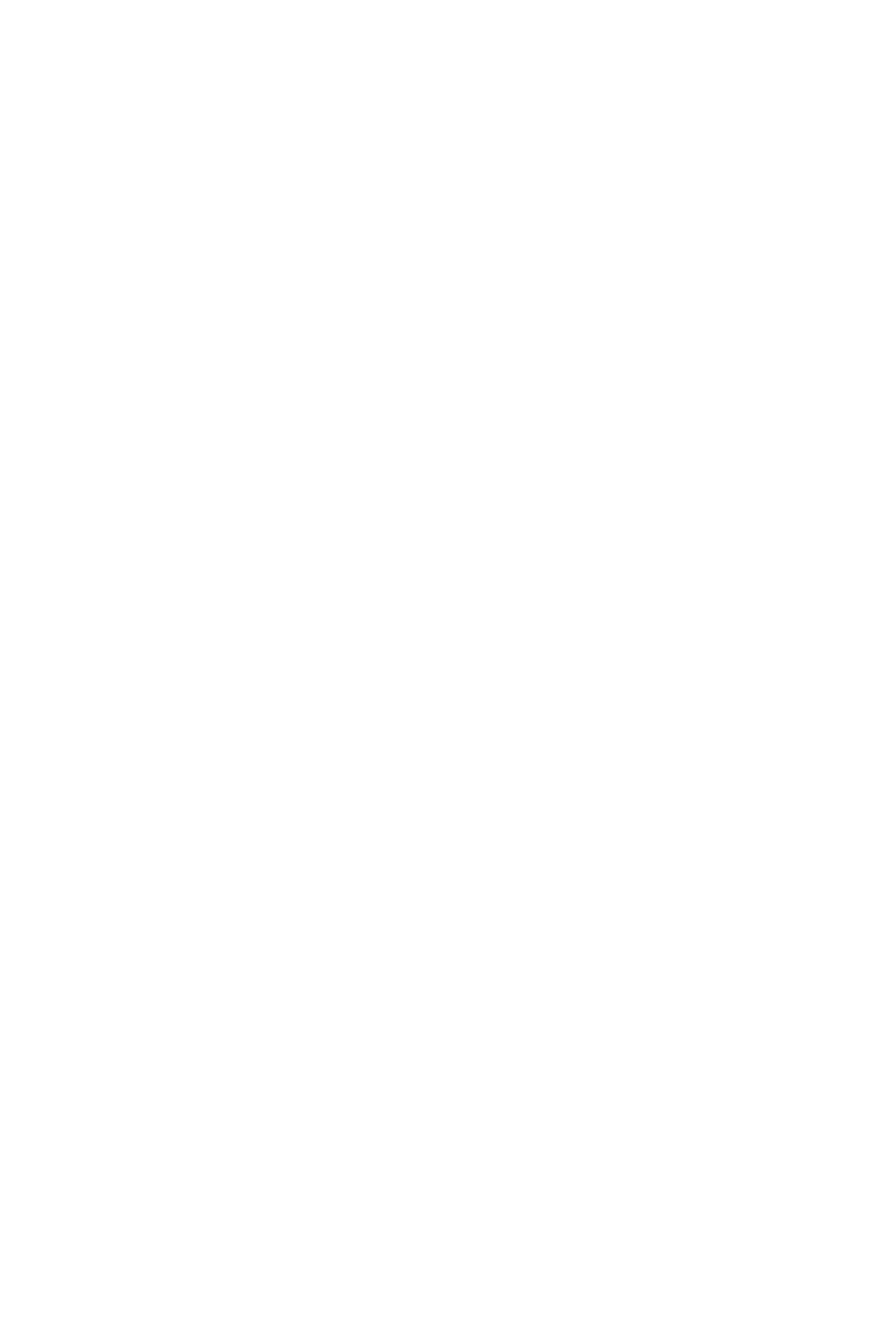
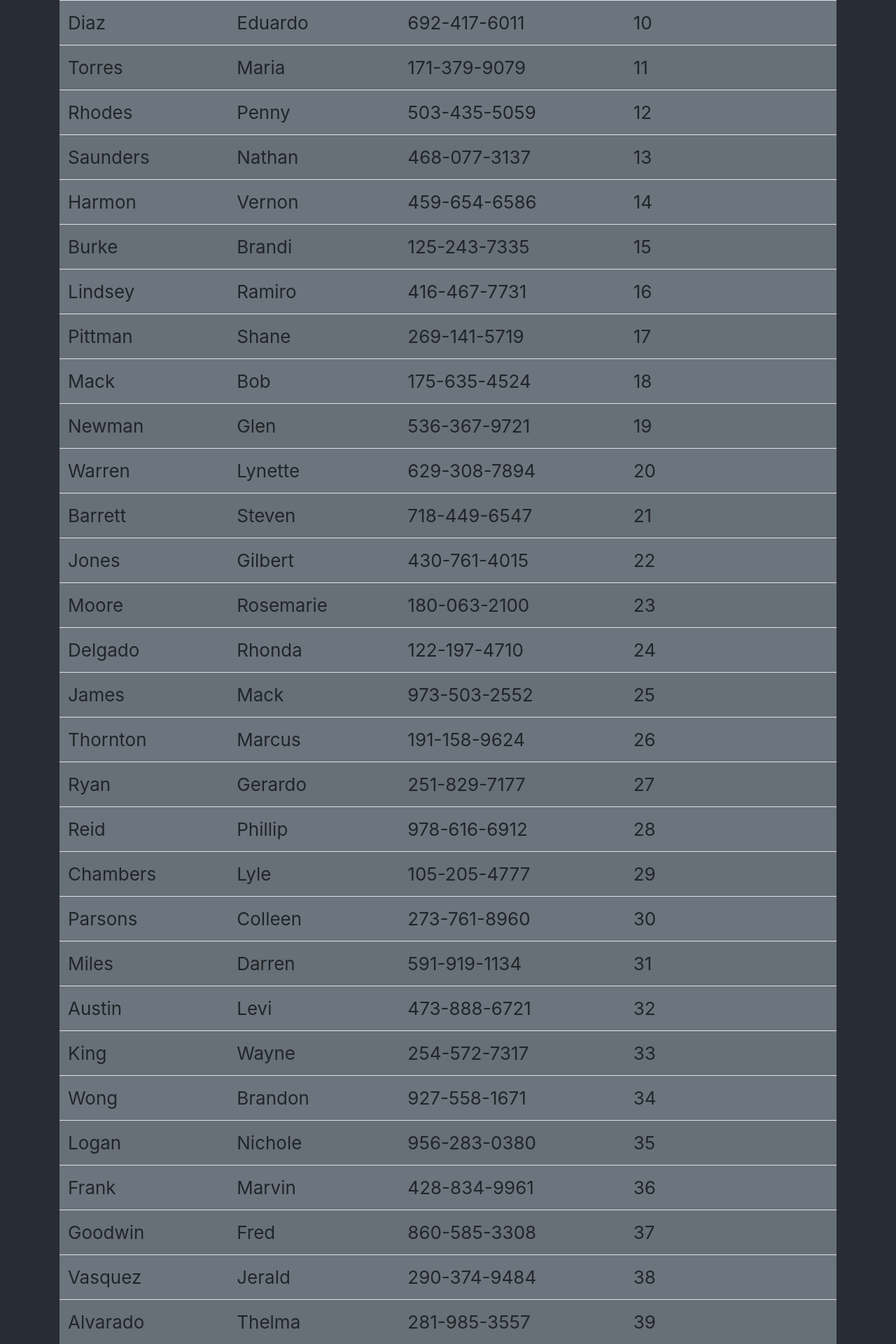
Before and after one commit to firefreet/turbo-garbanzo, a React (Create React App) app: page / in a window 1280 px wide. Shown: the part 840-2760 px from the top of the page at 70% size. Before the commit the page ends 800 px from the top, so only its background shows below. Built offline with nearby package versions, Linux system fonts and the light colour scheme.

Commit message:
add 100 random names to employee list and switch default sort orders

```diff
--- a/src/components/Container/employeeArr.js
+++ b/src/components/Container/employeeArr.js
@@ -10,5 +10,605 @@ export default [
         fn: "Tim",
         pn: "800-555-5555",
         cn: 911
+    },
+    {
+      "fn": "Leo",
+      "ln": "Strickland",
+      "pn": "395-466-3155",
+      "cn": 1
+    },
+    {
+      "fn": "Willie",
+      "ln": "Burns",
+      "pn": "295-514-7893",
+      "cn": 2
+    },
+    {
+      "fn": "Pearl",
+      "ln": "Lawrence",
+      "pn": "628-343-7917",
+      "cn": 3
+    },
+    {
+      "fn": "Kendra",
+      "ln": "Flores",
+      "pn": "985-859-5419",
+      "cn": 4
+    },
+    {
+      "fn": "Lewis",
+      "ln": "Steele",
+      "pn": "840-212-0209",
+      "cn": 5
+    },
+    {
+      "fn": "Ignacio",
+      "ln": "Berry",
+      "pn": "111-327-8902",
+      "cn": 6
+    },
+    {
+      "fn": "Claude",
+      "ln": "Craig",
+      "pn": "789-409-7135",
+      "cn": 7
+    },
+    {
+      "fn": "Saul",
+      "ln": "Johnston",
+      "pn": "197-279-0757",
+      "cn": 8
+    },
+    {
+      "fn": "Teresa",
+      "ln": "Fowler",
+      "pn": "292-781-1417",
+      "cn": 9
+    },
+    {
+      "fn": "Eduardo",
+      "ln": "Diaz",
+      "pn": "692-417-6011",
+      "cn": 10
+    },
+    {
+      "fn": "Maria",
+      "ln": "Torres",
+      "pn": "171-379-9079",
+      "cn": 11
+    },
+    {
+      "fn": "Penny",
+      "ln": "Rhodes",
+      "pn": "503-435-5059",
+      "cn": 12
+    },
+    {
+      "fn": "Nathan",
+      "ln": "Saunders",
+      "pn": "468-077-3137",
+      "cn": 13
+    },
+    {
+      "fn": "Vernon",
+      "ln": "Harmon",
+      "pn": "459-654-6586",
+      "cn": 14
+    },
+    {
+      "fn": "Brandi",
+      "ln": "Burke",
+      "pn": "125-243-7335",
+      "cn": 15
+    },
+    {
+      "fn": "Ramiro",
+      "ln": "Lindsey",
+      "pn": "416-467-7731",
+      "cn": 16
+    },
+    {
+      "fn": "Shane",
+      "ln": "Pittman",
+      "pn": "269-141-5719",
+      "cn": 17
+    },
+    {
+      "fn": "Bob",
+      "ln": "Mack",
+      "pn": "175-635-4524",
+      "cn": 18
+    },
+    {
+      "fn": "Glen",
+      "ln": "Newman",
+      "pn": "536-367-9721",
+      "cn": 19
+    },
+    {
+      "fn": "Lynette",
+      "ln": "Warren",
+      "pn": "629-308-7894",
+      "cn": 20
+    },
+    {
+      "fn": "Steven",
+      "ln": "Barrett",
+      "pn": "718-449-6547",
+      "cn": 21
+    },
+    {
+      "fn": "Gilbert",
+      "ln": "Jones",
+      "pn": "430-761-4015",
+      "cn": 22
+    },
+    {
+      "fn": "Rosemarie",
+      "ln": "Moore",
+      "pn": "180-063-2100",
+      "cn": 23
+    },
+    {
+      "fn": "Rhonda",
+      "ln": "Delgado",
+      "pn": "122-197-4710",
+      "cn": 24
+    },
+    {
+      "fn": "Mack",
+      "ln": "James",
+      "pn": "973-503-2552",
+      "cn": 25
+    },
+    {
+      "fn": "Marcus",
+      "ln": "Thornton",
+      "pn": "191-158-9624",
+      "cn": 26
+    },
+    {
+      "fn": "Gerardo",
+      "ln": "Ryan",
+      "pn": "251-829-7177",
+      "cn": 27
+    },
+    {
+      "fn": "Phillip",
+      "ln": "Reid",
+      "pn": "978-616-6912",
+      "cn": 28
+    },
+    {
+      "fn": "Lyle",
+      "ln": "Chambers",
+      "pn": "105-205-4777",
+      "cn": 29
+    },
+    {
+      "fn": "Colleen",
+      "ln": "Parsons",
+      "pn": "273-761-8960",
+      "cn": 30
+    },
+    {
+      "fn": "Darren",
+      "ln": "Miles",
+      "pn": "591-919-1134",
+      "cn": 31
+    },
+    {
+      "fn": "Levi",
+      "ln": "Austin",
+      "pn": "473-888-6721",
+      "cn": 32
+    },
+    {
+      "fn": "Wayne",
+      "ln": "King",
+      "pn": "254-572-7317",
+      "cn": 33
+    },
+    {
+      "fn": "Brandon",
+      "ln": "Wong",
+      "pn": "927-558-1671",
+      "cn": 34
+    },
+    {
+      "fn": "Nichole",
+      "ln": "Logan",
+      "pn": "956-283-0380",
+      "cn": 35
+    },
+    {
+      "fn": "Marvin",
+      "ln": "Frank",
+      "pn": "428-834-9961",
+      "cn": 36
+    },
+    {
+      "fn": "Fred",
+      "ln": "Goodwin",
+      "pn": "860-585-3308",
+      "cn": 37
+    },
+    {
+      "fn": "Jerald",
+      "ln": "Vasquez",
+      "pn": "290-374-9484",
+      "cn": 38
+    },
+    {
+      "fn": "Thelma",
+      "ln": "Alvarado",
+      "pn": "281-985-3557",
+      "cn": 39
+    },
+    {
+      "fn": "Doreen",
+      "ln": "Hodges",
+      "pn": "159-054-4759",
+      "cn": 40
+    },
+    {
+      "fn": "Nellie",
+      "ln": "Jenkins",
+      "pn": "113-615-4835",
+      "cn": 41
+    },
+    {
+      "fn": "Russell",
+      "ln": "Dunn",
+      "pn": "165-871-0935",
+      "cn": 42
+    },
+    {
+      "fn": "Darrel",
+      "ln": "French",
+      "pn": "451-674-3209",
+      "cn": 43
+    },
+    {
+      "fn": "Victor",
+      "ln": "Coleman",
+      "pn": "158-191-7023",
+      "cn": 44
+    },
+    {
+      "fn": "Jermaine",
+      "ln": "Myers",
+      "pn": "530-527-2022",
+      "cn": 45
+    },
+    {
+      "fn": "Ronnie",
+      "ln": "Becker",
+      "pn": "958-668-8924",
+      "cn": 46
+    },
+    {
+      "fn": "Julio",
+      "ln": "Roberts",
+      "pn": "758-751-1640",
+      "cn": 47
+    },
+    {
+      "fn": "Ora",
+      "ln": "Wheeler",
+      "pn": "252-407-0866",
+      "cn": 48
+    },
+    {
+      "fn": "Melanie",
+      "ln": "Mcdaniel",
+      "pn": "738-039-6260",
+      "cn": 49
+    },
+    {
+      "fn": "Johanna",
+      "ln": "Simon",
+      "pn": "603-593-6778",
+      "cn": 50
+    },
+    {
+      "fn": "Javier",
+      "ln": "Morton",
+      "pn": "353-509-4704",
+      "cn": 51
+    },
+    {
+      "fn": "Mae",
+      "ln": "Howell",
+      "pn": "564-645-9453",
+      "cn": 52
+    },
+    {
+      "fn": "Betsy",
+      "ln": "Lewis",
+      "pn": "525-667-6935",
+      "cn": 53
+    },
+    {
+      "fn": "Tommie",
+      "ln": "Duncan",
+      "pn": "334-607-5883",
+      "cn": 54
+    },
+    {
+      "fn": "Frederick",
+      "ln": "Lucas",
+      "pn": "827-152-0627",
+      "cn": 55
+    },
+    {
+      "fn": "Alberto",
+      "ln": "Pearson",
+      "pn": "347-101-4363",
+      "cn": 56
+    },
+    {
+      "fn": "Billy",
+      "ln": "Gutierrez",
+      "pn": "357-922-2327",
+      "cn": 57
+    },
+    {
+      "fn": "Kelly",
+      "ln": "Poole",
+      "pn": "599-453-5461",
+      "cn": 58
+    },
+    {
+      "fn": "Marguerite",
+      "ln": "Lee",
+      "pn": "908-960-1376",
+      "cn": 59
+    },
+    {
+      "fn": "Sophie",
+      "ln": "Buchanan",
+      "pn": "292-913-7624",
+      "cn": 60
+    },
+    {
+      "fn": "Krista",
+      "ln": "Colon",
+      "pn": "790-626-9296",
+      "cn": 61
+    },
+    {
+      "fn": "Victoria",
+      "ln": "Horton",
+      "pn": "843-503-6311",
+      "cn": 62
+    },
+    {
+      "fn": "Jesus",
+      "ln": "Curry",
+      "pn": "776-379-5919",
+      "cn": 63
+    },
+    {
+      "fn": "Esther",
+      "ln": "Wade",
+      "pn": "155-273-3165",
+      "cn": 64
+    },
+    {
+      "fn": "Pete",
+      "ln": "Owens",
+      "pn": "645-978-0616",
+      "cn": 65
+    },
+    {
+      "fn": "Elisa",
+      "ln": "Henderson",
+      "pn": "944-030-2288",
+      "cn": 66
+    },
+    {
+      "fn": "Preston",
+      "ln": "Reeves",
+      "pn": "554-574-1026",
+      "cn": 67
+    },
+    {
+      "fn": "Eric",
+      "ln": "Stephens",
+      "pn": "681-397-3387",
+      "cn": 68
+    },
+    {
+      "fn": "Nicholas",
+      "ln": "Roy",
+      "pn": "743-776-4177",
+      "cn": 69
+    },
+    {
+      "fn": "Lee",
+      "ln": "Owen",
+      "pn": "737-696-3354",
+      "cn": 70
+    },
+    {
+      "fn": "Garrett",
+      "ln": "Riley",
+      "pn": "587-193-8042",
+      "cn": 71
+    },
+    {
+      "fn": "Salvatore",
+      "ln": "Ortiz",
+      "pn": "794-949-9905",
+      "cn": 72
+    },
+    {
+      "fn": "Sue",
+      "ln": "Thomas",
+      "pn": "472-563-3037",
+      "cn": 73
+    },
+    {
+      "fn": "Deanna",
+      "ln": "Hughes",
+      "pn": "717-048-4495",
+      "cn": 74
+    },
+    {
+      "fn": "Naomi",
+      "ln": "Adams",
+      "pn": "340-414-5915",
+      "cn": 75
+    },
+    {
+      "fn": "Carol",
+      "ln": "Cummings",
+      "pn": "103-533-4345",
+      "cn": 76
+    },
+    {
+      "fn": "Anita",
+      "ln": "Walsh",
+      "pn": "860-773-4368",
+      "cn": 77
+    },
+    {
+      "fn": "Emma",
+      "ln": "Hampton",
+      "pn": "656-131-7762",
+      "cn": 78
+    },
+    {
+      "fn": "Ann",
+      "ln": "Vega",
+      "pn": "484-003-2328",
+      "cn": 79
+    },
+    {
+      "fn": "Jill",
+      "ln": "Henry",
+      "pn": "951-042-9989",
+      "cn": 80
+    },
+    {
+      "fn": "Renee",
+      "ln": "Casey",
+      "pn": "159-202-2331",
+      "cn": 81
+    },
+    {
+      "fn": "Ed",
+      "ln": "Webster",
+      "pn": "781-746-9505",
+      "cn": 82
+    },
+    {
+      "fn": "Angelica",
+      "ln": "Mcguire",
+      "pn": "110-461-8338",
+      "cn": 83
+    },
+    {
+      "fn": "Donald",
+      "ln": "Roberson",
+      "pn": "310-845-1815",
+      "cn": 84
+    },
+    {
+      "fn": "Marcos",
+      "ln": "Parker",
+      "pn": "327-780-0359",
+      "cn": 85
+    },
+    {
+      "fn": "Everett",
+      "ln": "Perry",
+      "pn": "963-200-6309",
+      "cn": 86
+    },
+    {
+      "fn": "Sally",
+      "ln": "Sherman",
+      "pn": "661-925-7553",
+      "cn": 87
+    },
+    {
+      "fn": "Lindsay",
+      "ln": "Mckinney",
+      "pn": "802-136-8562",
+      "cn": 88
+    },
+    {
+      "fn": "Oliver",
+      "ln": "Allison",
+      "pn": "167-186-0909",
+      "cn": 89
+    },
+    {
+      "fn": "Belinda",
+      "ln": "Hill",
+      "pn": "862-345-0891",
+      "cn": 90
+    },
+    {
+      "fn": "Shannon",
+      "ln": "Ramos",
+      "pn": "541-912-2170",
+      "cn": 91
+    },
+    {
+      "fn": "Jimmie",
+      "ln": "Williamson",
+      "pn": "336-597-5021",
+      "cn": 92
+    },
+    {
+      "fn": "Marta",
+      "ln": "Franklin",
+      "pn": "490-199-8806",
+      "cn": 93
+    },
+    {
+      "fn": "Sam",
+      "ln": "Sanchez",
+      "pn": "725-176-2362",
+      "cn": 94
+    },
+    {
+      "fn": "Micheal",
+      "ln": "Kennedy",
+      "pn": "488-600-0758",
+      "cn": 95
+    },
+    {
+      "fn": "Edmund",
+      "ln": "Obrien",
+      "pn": "691-580-8207",
+      "cn": 96
+    },
+    {
+      "fn": "Opal",
+      "ln": "Jacobs",
+      "pn": "569-117-7815",
+      "cn": 97
+    },
+    {
+      "fn": "Mabel",
+      "ln": "Ray",
+      "pn": "795-925-5330",
+      "cn": 98
+    },
+    {
+      "fn": "Toni",
+      "ln": "Mcdonald",
+      "pn": "654-203-8886",
+      "cn": 99
+    },
+    {
+      "fn": "Sidney",
+      "ln": "Ward",
+      "pn": "954-604-1419",
+      "cn": 100
     }
-]
+  ]
--- a/src/components/Container/index.js
+++ b/src/components/Container/index.js
@@ -18,9 +18,9 @@ function Container() {
             bool = bool === "true" ? false : true
             const employeeArr = employeeState.employeeArr.sort((a, b) => {
                 if (bool) {
+                    return a[empprop] < b[empprop] ? 1 : -1
+                } else {
                     return a[empprop] > b[empprop] ? 1 : -1
-                } else {
-                    return a[empprop] < b[empprop] ? 1 : -1
                 }
             })
             setEmployeeState({ ...employeeState, employeeArr, [field]: bool })
```
